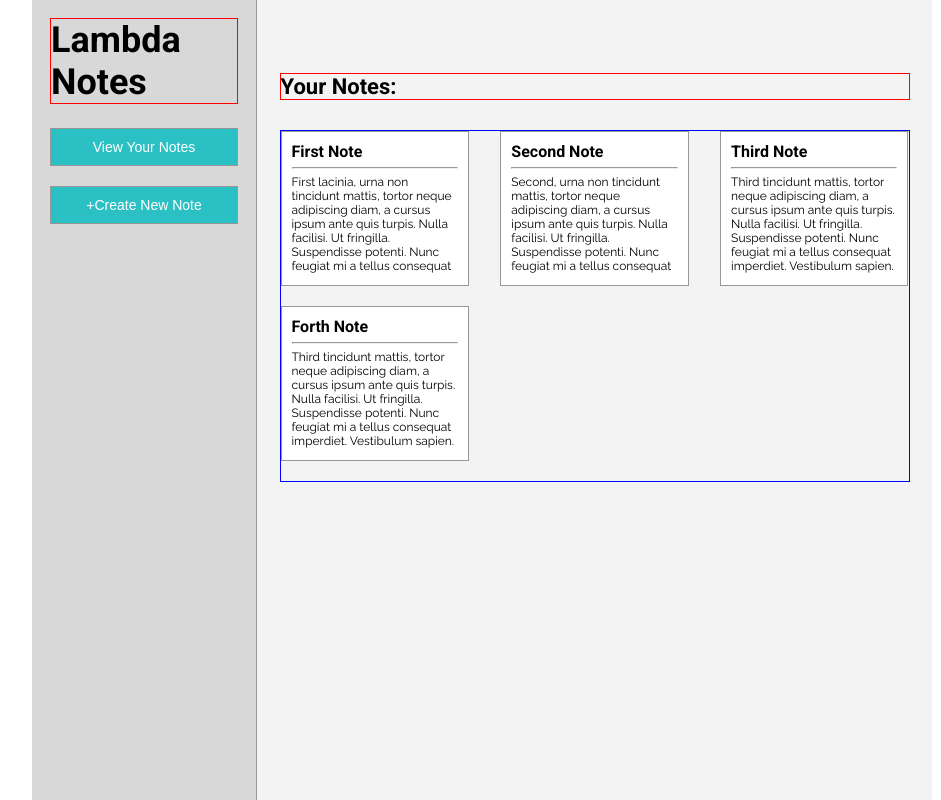
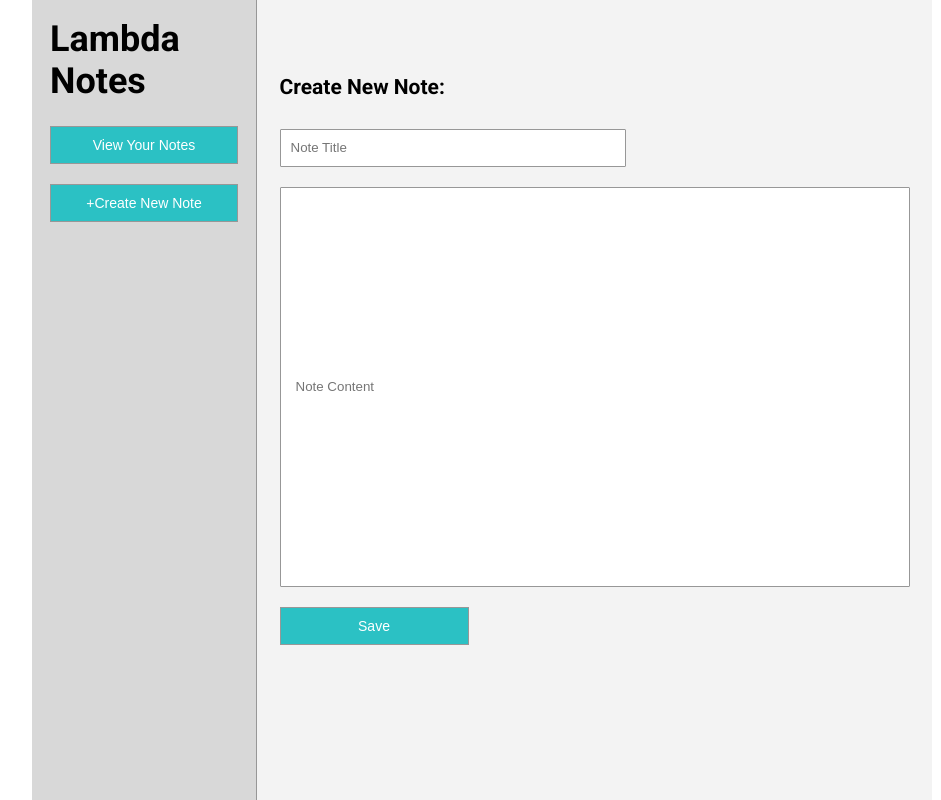
Before and after one commit to JSNavey/newfrontend, a React (Create React App) app in the folder notes/: page / in a window 1280 px wide. Shown: the whole page, without its empty margins (158-1099 px from the left). Built offline with nearby package versions, Linux system fonts and the light colour scheme.

Commit message:
finished NoteView and CreateNote components without functionality

```diff
--- a/notes/src/components/CreateNote/CreateNote.js
+++ b/notes/src/components/CreateNote/CreateNote.js
@@ -5,7 +5,22 @@ class CreateNote extends Component {
     render() {
         return (
             <div>
-                CreateNote
+                <div className='content-header'>
+                    <h2>Create New Note:</h2>
+                </div>
+                <div className='form'>
+                <input className='title-input'
+                    type='text'
+                    name='title'
+                    placeholder='Note Title'
+                />
+                <input className='content-input'
+                    type='textarea'
+                    name='text'
+                    placeholder='Note Content'
+                />
+                <button className='btn form-btn'>Save</button>
+                </div>
             </div>
         );
     }
--- a/notes/src/components/CreateNote/index.css
+++ b/notes/src/components/CreateNote/index.css
@@ -0,0 +1,26 @@
+.form {
+    display: flex;
+    flex-direction: column;
+    margin-top: 1rem;
+}
+
+.title-input {
+    height: 3.8rem;
+    width: 55%;
+    border-radius: 0.1rem;
+    border: 1px solid #979797;
+    padding: 1rem;
+}
+
+.content-input {
+    height: 40rem;
+    margin-top: 2rem;
+    border-radius: 0.1rem;
+    border: 1px solid #979797;
+    padding: 1.5rem;
+}
+
+.form-btn {
+    margin-top: 2rem;
+    width: 30%;
+}
--- a/notes/src/components/MainContent/MainContent.js
+++ b/notes/src/components/MainContent/MainContent.js
@@ -1,14 +1,17 @@
 import React, { Component } from 'react';
 import './index.css';
 import NoteList from '../NoteList/NoteList';
+import NoteView from '../NoteView/NoteView';
+import CreateNote from '../CreateNote/CreateNote';
 
 class MainContent extends Component {
   render() {
     return (
       <div className='main-content'>
-        <h2>Your Notes:</h2>
           <div>
-            <NoteList />
+            {/* <NoteList /> */}
+            {/* <NoteView /> */}
+            <CreateNote />
           </div>
       </div>
     )
--- a/notes/src/components/MainContent/index.css
+++ b/notes/src/components/MainContent/index.css
@@ -5,10 +5,3 @@
     background-color: #F3F3F3;
     padding: 2.5%;
 }
-
-h2 {
-    border: 1px solid red;
-    font-size: 2.2rem;
-    margin-top: 5rem;
-    margin-bottom: 3rem;
-}
--- a/notes/src/components/NoteList/NoteList.js
+++ b/notes/src/components/NoteList/NoteList.js
@@ -36,6 +36,8 @@ class NoteList extends Component {
   render() {
     return (
       <div className='notelist-container'>
+      <div className='content-header'><h2>Your Notes:</h2></div>
+      <div className='noteList'>
         {this.state.notesArray.map((note, index) => {
           return (
             <div className='note' key={index + note.title}>
@@ -45,7 +47,7 @@ class NoteList extends Component {
             </div>
           )
         })}
-
+      </div>
       </div>
     )
   }
--- a/notes/src/components/NoteList/index.css
+++ b/notes/src/components/NoteList/index.css
@@ -1,19 +1,19 @@
-.notelist-container {
-    border: 1px solid blue;
+.noteList {
     display: flex;
     flex-wrap: wrap;
     width: 100%;
     justify-content: space-between;
     font-size: 1.2rem;
+
 }
-
 .note {
     border: 1px solid #979797;
     width: 30%;
     margin-bottom: 2rem;
-    padding: 0.5rem 1rem;
+    padding: 0.5rem 1.3rem;
     overflow: hidden;
     background-color: white;
+    line-height: 1.6;
 }
 
 .note h3 {
--- a/notes/src/components/NoteView/NoteView.js
+++ b/notes/src/components/NoteView/NoteView.js
@@ -2,10 +2,50 @@ import React, { Component } from 'react';
 import './index.css';
 
 class NoteView extends Component {
+  constructor() {
+    super();
+    this.state = {
+      notesArray: [
+        {
+          _id: 'qazwsx',
+          title: 'First Note',
+          body: 'First lacinia, urna non tincidunt mattis, tortor neque adipiscing diam, a cursus ipsum ante quis turpis. Nulla facilisi. Ut fringilla. Suspendisse potenti. Nunc feugiat mi a tellus consequat imperdiet. Vestibulum sapien. Proin quam. Etiam ultrices.',
+          createdAt: 1527789175361
+        },
+        {
+          _id: 'plmokn',
+          title: 'Second Note',
+          body: 'Second, urna non tincidunt mattis, tortor neque adipiscing diam, a cursus ipsum ante quis turpis. Nulla facilisi. Ut fringilla. Suspendisse potenti. Nunc feugiat mi a tellus consequat imperdiet. Vestibulum sapien. Proin quam. Etiam ultrices.',
+          createdAt: 1527789175370
+        },
+        {
+          _id: 'ijnuhb',
+          title: 'Third Note',
+          body: 'Third tincidunt mattis, tortor neque adipiscing diam, a cursus ipsum ante quis turpis. Nulla facilisi. Ut fringilla. Suspendisse potenti. Nunc feugiat mi a tellus consequat imperdiet. Vestibulum sapien. Proin quam. Etiam ultrices.',
+          createdAt: 1527789175375
+        },
+        {
+          _id: 'edcrfv',
+          title: 'Forth Note',
+          body: 'Third tincidunt mattis, tortor neque adipiscing diam, a cursus ipsum ante quis turpis. Nulla facilisi. Ut fringilla. Suspendisse potenti. Nunc feugiat mi a tellus consequat imperdiet. Vestibulum sapien. Proin quam. Etiam ultrices.',
+          createdAt: 1527789175390
+        },
+      ]
+    }
+  }
   render() {
     return (
-      <div>
-        NoteView
+      <div className='noteView-container'>
+      <div className='noteView-selector'>
+      <a className='edit-click'>edit</a>
+      <a>delete</a>
+      </div>
+        <div className='content-header noteView-header'>
+          <h2>{this.state.notesArray[0].title}:</h2>
+        </div>
+        <div className='noteView-content'>
+          <p>{this.state.notesArray[0].body}</p>
+        </div>
       </div>
     )
   }
--- a/notes/src/components/NoteView/index.css
+++ b/notes/src/components/NoteView/index.css
@@ -0,0 +1,21 @@
+.noteView-content {
+    line-height: 1.6;
+    font-size: 1.2rem;
+}
+
+.noteView-selector {
+    display: flex;
+    justify-content: flex-end;
+    font-size: 1.2rem;
+    text-decoration-line: underline;
+    font-weight: 600;
+    font-family: 'Raleway', sans-serif;
+}
+
+.edit-click {
+    margin-right: 1.5rem;
+}
+
+.noteView-header {
+    margin-top: 3.5rem;
+}
--- a/notes/src/components/SideNav/index.css
+++ b/notes/src/components/SideNav/index.css
@@ -12,7 +12,6 @@
 h1 {
     font-size: 3.6rem;
     font-weight: 800;
-    border: 1px solid red;
     margin-top: 0;
 }
 
--- a/notes/src/index.css
+++ b/notes/src/index.css
@@ -16,6 +16,12 @@ h1, h2, h3, h4, h5, h6 {
   font-family: 'Roboto', sans-serif;
 }
 
+.content-header {
+  font-size: 1.4rem;
+  margin-top: 5.2rem;
+  margin-bottom: 3rem;
+}
+
 .App {
   display: flex;
   max-width: 900px;
```
